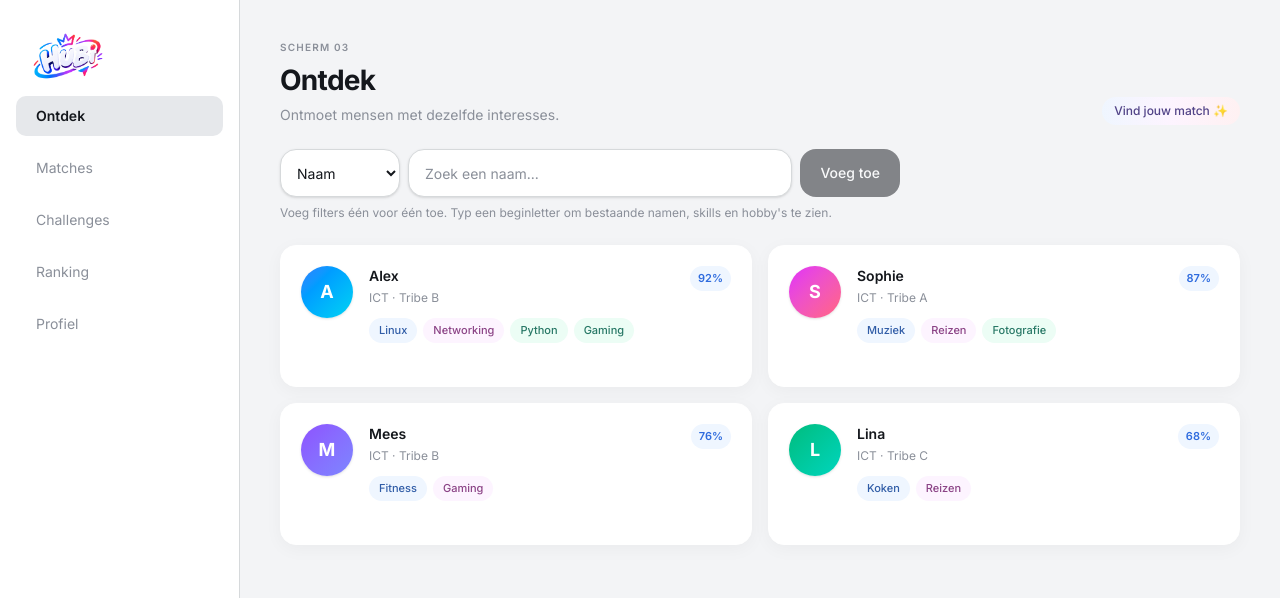
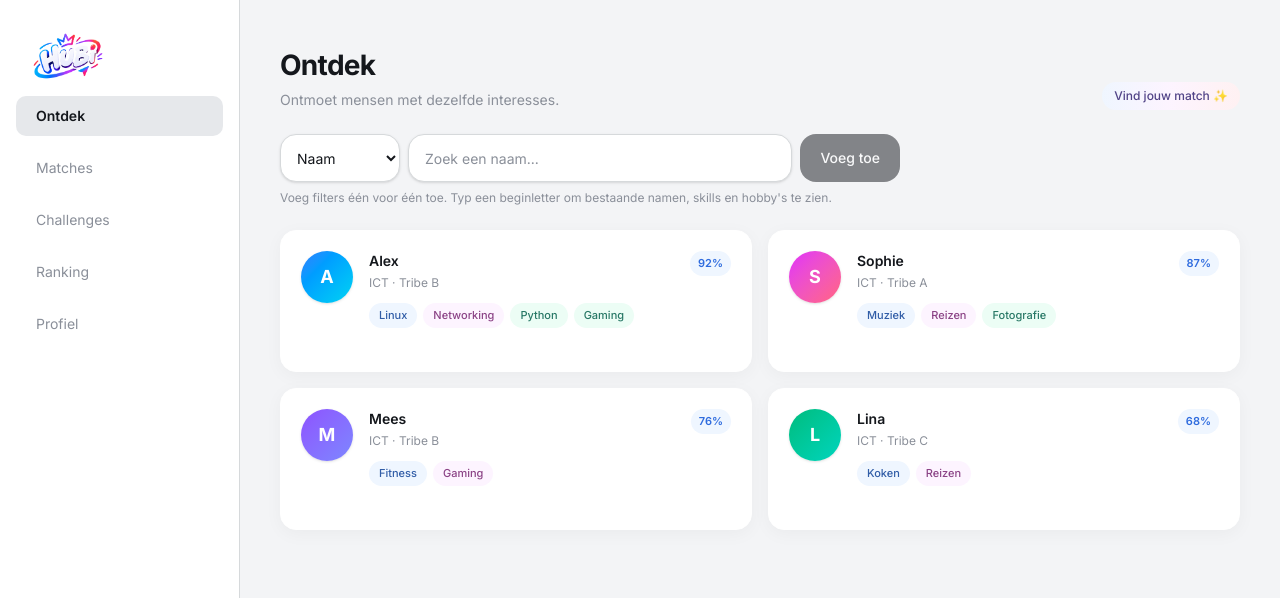
Before and after one commit to Tarikezfzafi/de-hu-monsters, a Next.js app: page /ontdek in a window 1280 px wide. Shown: the top 598 px of the page. Built offline with nearby package versions, Linux system fonts and the light colour scheme.

Commit message:
Remove 'Scherm 03' paragraph from OntdekContent
Removed the 'Scherm 03' paragraph from the content.

```diff
--- a/features/ontdek/components/OntdekContent.tsx
+++ b/features/ontdek/components/OntdekContent.tsx
@@ -115,9 +115,6 @@ export function OntdekContent() {
     <div className="flex min-h-screen flex-1 flex-col bg-[#f3f4f6]">
       <main className="min-w-0 flex-1 px-5 py-8 sm:px-8 lg:px-10 lg:py-10">
         <div className="mx-auto max-w-[1050px]">
-          <p className="text-[10px] font-semibold uppercase tracking-[0.12em] text-hubi-muted">
-            Scherm 03
-          </p>
           <div className="mt-1 flex flex-wrap items-end justify-between gap-3">
             <div>
               <h1 className="text-[28px] font-bold tracking-tight text-hubi-ink">
```
